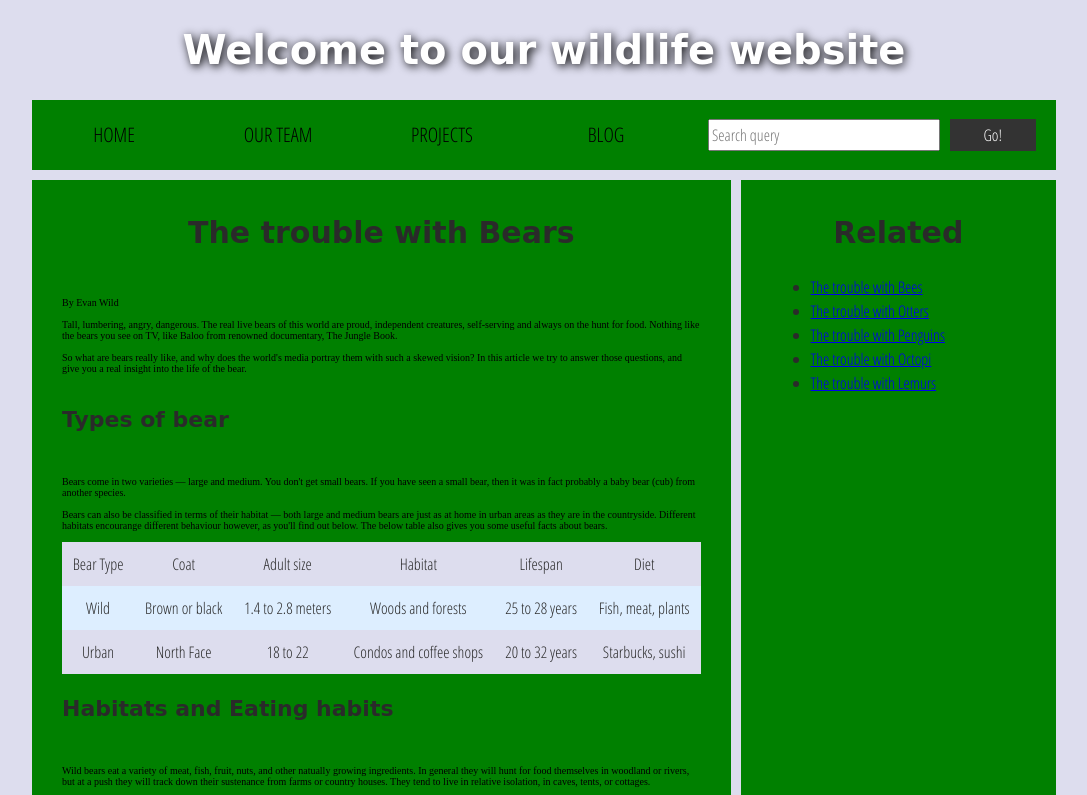
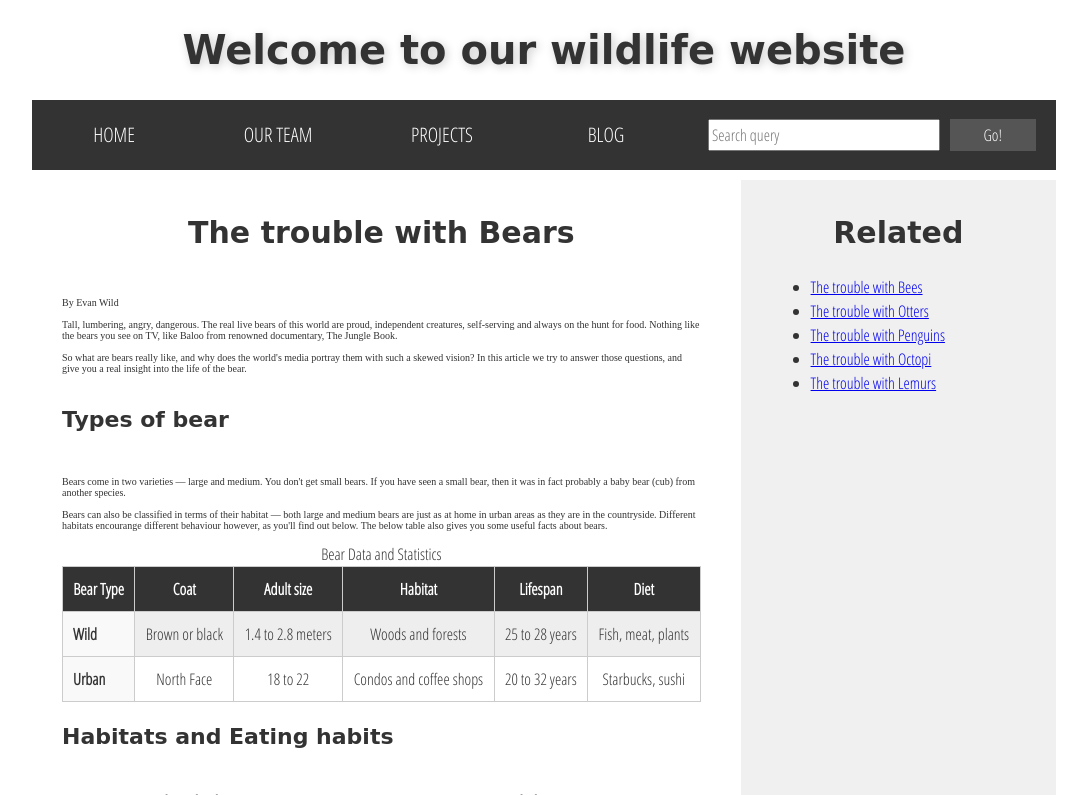
Before and after one commit to emmanuelibenge/emmanuelibenge.github.io, a plain HTML site: page accesibility-troubleshooting/accesibility-troubleshooting/src/index.html in a window 1280 px wide. Shown: the top 795 px of the page, without its empty margins (96-1183 px from the left). Drawn offline with Linux system fonts and the light colour scheme; a script that the page names is missing; a web font is replaced by a local one.

Commit message:
Colour Updates

```diff
--- a/accesibility-troubleshooting/accesibility-troubleshooting/dist/style.css
+++ b/accesibility-troubleshooting/accesibility-troubleshooting/dist/style.css
@@ -5,7 +5,8 @@ html, body {
 
 html {
   font-size: 10px;
-  background-color: #dde;
+  background-color: #ffffff;
+  color: #333;
 }
 
 body {
@@ -14,21 +15,32 @@ body {
   margin: 0 auto;
 }
 
+.visually-hidden {
+  position: absolute;
+  width: 1px;
+  height: 1px;
+  padding: 0;
+  margin: -1px;
+  overflow: hidden;
+  clip: rect(0, 0, 0, 0);
+  border: 0;
+}
+
 h1, h2, h3 {
   font-family: 'Sonsie One', cursive;
-  color: #2a2a2a;
+  color: #333;
 }
 
 p, input, li, table, label {
   font-family: 'Open Sans Condensed', sans-serif;
-  color: #2a2a2a;
+  color: #333;
 }
 
 h1 {
   font-size: 4rem;
   text-align: center;
-  color: white;
-  text-shadow: 2px 2px 10px black;
+  color: #333;
+  text-shadow: 2px 2px 10px #ccc;
 }
 
 h2 {
@@ -46,7 +58,7 @@ p, li, table {
 }
 
 nav, article, footer, .secondary {
-  background-color: green;
+  background-color: white;
 }
 
 article, footer, .secondary {
@@ -59,7 +71,8 @@ article {
 
 nav {
   height: 50px;
-  background-color: ff80ff;
+  background-color: #333;
+  color: white;
   display: flex;
   padding: 1% 0;
   margin-bottom: 10px;
@@ -83,7 +96,7 @@ nav a {
   font-size: 2rem;
   text-transform: uppercase;
   text-decoration: none;
-  color: black;
+  color: white;
 }
 
 nav .search {
@@ -106,9 +119,10 @@ nav .search {
 .search input[type="submit"] {
   flex: 1;
   margin-left: 1rem;
-  background: #333;
+  background: #555;
   border: 0;
   color: white;
+  cursor: pointer;
 }
 
 main {
@@ -121,22 +135,28 @@ article {
 
 .secondary {
   flex: 2;
+  background-color: #f0f0f0;
 }
 
 footer {
   margin-top: 10px;
+  background-color: #333;
+  color: white;
 }
 
-/* Table styling */
+footer p {
+    color: white;
+}
 
 table {
   width: 100%;
-  background-color: #dde;
+  background-color: white;
   border-collapse: collapse;
 }
 
 th, td {
   padding: 10px;
+  border: 1px solid #ccc;
 }
 
 td {
@@ -144,13 +164,18 @@ td {
 }
 
 th[scope="col"] {
-  border-bottom: 1px solid black;
+  background-color: #333;
+  color: white;
+}
+
+th[scope="row"] {
+  text-align: left;
+  background-color: #f9f9f9;
 }
 
 tbody tr:nth-child(odd) {
-  background-color: #def;
+  background-color: #eee;
 }
-
 
 img, audio {
   display: block;
@@ -162,7 +187,7 @@ audio {
 }
 
 .comments {
-  background-color: #def;
+  background-color: #f9f9f9;
   padding: 10px;
 }
 
@@ -191,6 +216,7 @@ audio {
   align-self: center;
   flex: 2;
   text-align: right;
+  margin-right: 1rem;
 }
 
 .comment-form input {
@@ -218,6 +244,7 @@ audio {
   width: 30%;
   display: block;
   margin: 0 auto;
+  cursor: pointer;
 }
 
 .comment-container {
--- a/accesibility-troubleshooting/accesibility-troubleshooting/src/index.html
+++ b/accesibility-troubleshooting/accesibility-troubleshooting/src/index.html
@@ -25,7 +25,8 @@ Fix and diagnose issue within a site
       <li><a href="#">Blog</a></li>
     </ul>
     <form class="search">
-      <input type="search" name="q" placeholder="Search query">
+      <label for="search" class="visually-hidden">Search query</label>
+      <input type="search" name="q" id="search" placeholder="Search query">
       <input type="submit" value="Go!">
     </form>
   </nav>
@@ -47,19 +48,20 @@ Fix and diagnose issue within a site
       Bears can also be classified in terms of their habitat — both large and medium bears are just as at home in urban areas as they are in the countryside. Different habitats encourange different behaviour however, as you'll find out below. The below table also gives you some useful facts about bears.
       <br><br>
       <table>
+        <caption>Bear Data and Statistics</caption>
         <thead>
           <tr>
-            <td>Bear Type</td>
-            <td>Coat</td>
-            <td>Adult size</td>
-            <td>Habitat</td>
-            <td>Lifespan</td>
-            <td>Diet</td>
+            <th scope="col">Bear Type</th>
+            <th scope="col">Coat</th>
+            <th scope="col">Adult size</th>
+            <th scope="col">Habitat</th>
+            <th scope="col">Lifespan</th>
+            <th scope="col">Diet</th>
           </tr>
         </thead>
         <tbody>
           <tr>
-            <td>Wild</td>
+            <th scope="row">Wild</th>
             <td>Brown or black</td>
             <td>1.4 to 2.8 meters</td>
             <td>Woods and forests</td>
@@ -67,7 +69,7 @@ Fix and diagnose issue within a site
             <td>Fish, meat, plants</td>
           </tr>
           <tr>
-            <td>Urban</td>
+            <th scope="row">Urban</th>
             <td>North Face</td>
             <td>18 to 22</td>
             <td>Condos and coffee shops</td>
@@ -115,11 +117,11 @@ Fix and diagnose issue within a site
           <h2>Add comment</h2>
           <form class="comment-form">
             <div class="flex-pair">
-              Your name:
+              <label for="name">Your name:</label>
               <input type="text" name="name" id="name" placeholder="Enter your name">
             </div>
             <div class="flex-pair">
-              Your comment:
+              <label for="comment">Your comment:</label>
               <input type="text" name="comment" id="comment" placeholder="Enter your comment">
             </div>
             <div>
--- a/accesibility-troubleshooting/accesibility-troubleshooting/src/style.css
+++ b/accesibility-troubleshooting/accesibility-troubleshooting/src/style.css
@@ -5,7 +5,8 @@ html, body {
 
 html {
   font-size: 10px;
-  background-color: #dde;
+  background-color: #ffffff;
+  color: #333;
 }
 
 body {
@@ -14,21 +15,32 @@ body {
   margin: 0 auto;
 }
 
+.visually-hidden {
+  position: absolute;
+  width: 1px;
+  height: 1px;
+  padding: 0;
+  margin: -1px;
+  overflow: hidden;
+  clip: rect(0, 0, 0, 0);
+  border: 0;
+}
+
 h1, h2, h3 {
   font-family: 'Sonsie One', cursive;
-  color: #2a2a2a;
+  color: #333;
 }
 
 p, input, li, table, label {
   font-family: 'Open Sans Condensed', sans-serif;
-  color: #2a2a2a;
+  color: #333;
 }
 
 h1 {
   font-size: 4rem;
   text-align: center;
-  color: white;
-  text-shadow: 2px 2px 10px black;
+  color: #333;
+  text-shadow: 2px 2px 10px #ccc;
 }
 
 h2 {
@@ -46,7 +58,7 @@ p, li, table {
 }
 
 nav, article, footer, .secondary {
-  background-color: green;
+  background-color: white;
 }
 
 article, footer, .secondary {
@@ -59,7 +71,8 @@ article {
 
 nav {
   height: 50px;
-  background-color: ff80ff;
+  background-color: #333;
+  color: white;
   display: flex;
   padding: 1% 0;
   margin-bottom: 10px;
@@ -83,7 +96,7 @@ nav a {
   font-size: 2rem;
   text-transform: uppercase;
   text-decoration: none;
-  color: black;
+  color: white;
 }
 
 nav .search {
@@ -106,9 +119,10 @@ nav .search {
 .search input[type="submit"] {
   flex: 1;
   margin-left: 1rem;
-  background: #333;
+  background: #555;
   border: 0;
   color: white;
+  cursor: pointer;
 }
 
 main {
@@ -121,22 +135,28 @@ article {
 
 .secondary {
   flex: 2;
+  background-color: #f0f0f0;
 }
 
 footer {
   margin-top: 10px;
+  background-color: #333;
+  color: white;
 }
 
-/* Table styling */
+footer p {
+    color: white;
+}
 
 table {
   width: 100%;
-  background-color: #dde;
+  background-color: white;
   border-collapse: collapse;
 }
 
 th, td {
   padding: 10px;
+  border: 1px solid #ccc;
 }
 
 td {
@@ -144,13 +164,18 @@ td {
 }
 
 th[scope="col"] {
-  border-bottom: 1px solid black;
+  background-color: #333;
+  color: white;
+}
+
+th[scope="row"] {
+  text-align: left;
+  background-color: #f9f9f9;
 }
 
 tbody tr:nth-child(odd) {
-  background-color: #def;
+  background-color: #eee;
 }
-
 
 img, audio {
   display: block;
@@ -162,7 +187,7 @@ audio {
 }
 
 .comments {
-  background-color: #def;
+  background-color: #f9f9f9;
   padding: 10px;
 }
 
@@ -191,6 +216,7 @@ audio {
   align-self: center;
   flex: 2;
   text-align: right;
+  margin-right: 1rem;
 }
 
 .comment-form input {
@@ -218,6 +244,7 @@ audio {
   width: 30%;
   display: block;
   margin: 0 auto;
+  cursor: pointer;
 }
 
 .comment-container {
```
Also changed, not shown: accesibility-troubleshooting/accesibility-troubleshooting/dist/index.html (+13 -11 lines).
